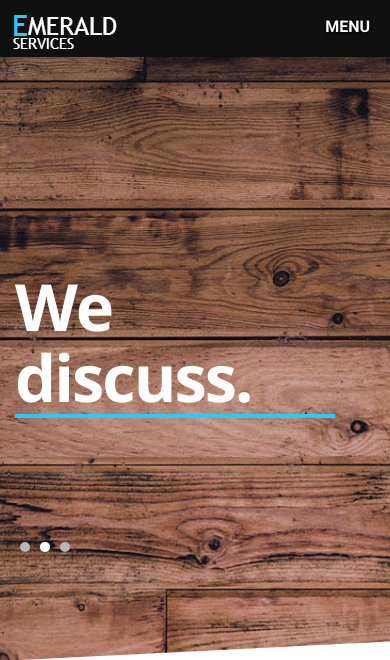
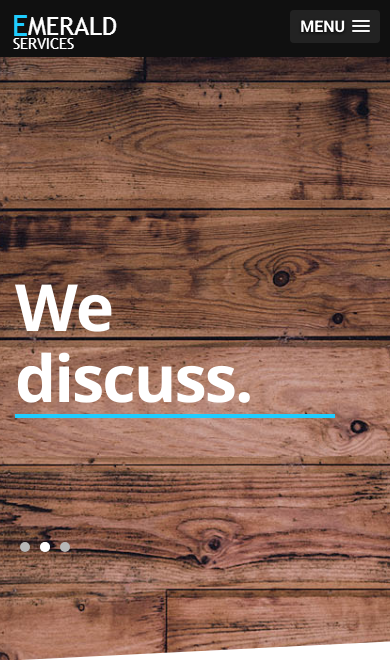
Before and after one commit to shrenicshah/Emerald, a PHP site: page / in a window 390 px wide. Shown: the top 660 px of the page. Run offline with PHP 8.4, Linux system fonts and the light colour scheme.

Commit message:
Mobile nav possible fix

```diff
--- a/css/slicknav.css
+++ b/css/slicknav.css
@@ -4,10 +4,10 @@
 
 .slicknav_btn { position: relative; display: block; vertical-align: middle; float: right; padding: 0.438em 0.625em 0.438em 0.625em; line-height: 1.125em; cursor: pointer; }
 .slicknav_menu  .slicknav_menutxt { display: block; line-height: 1.188em; float: left; }
-/*.slicknav_menu .slicknav_icon { float: left; margin: 0.188em 0 0 0.438em; }*/
+.slicknav_menu .slicknav_icon { float: left; margin: 0.188em 0 0 0.438em; }
 .slicknav_menu .slicknav_no-text { margin: 0 }
 .slicknav_menu .slicknav_icon-bar { display: block; width: 1.125em; height: 0.125em; -webkit-border-radius: 1px; -moz-border-radius: 1px; border-radius: 1px; -webkit-box-shadow: 0 1px 0 rgba(0, 0, 0, 0.25); -moz-box-shadow: 0 1px 0 rgba(0, 0, 0, 0.25); box-shadow: 0 1px 0 rgba(0, 0, 0, 0.25); }
-/*.slicknav_btn .slicknav_icon-bar + .slicknav_icon-bar { margin-top: 0.188em }*/
+.slicknav_btn .slicknav_icon-bar + .slicknav_icon-bar { margin-top: 0.188em }
 .slicknav_nav { clear: both }
 .slicknav_nav ul,
 .slicknav_nav li { display: block }
@@ -46,7 +46,7 @@
 	-webkit-border-radius: 4px;
 	-moz-border-radius: 4px;
 	border-radius: 4px;
-	/*background-color: #222222;*/
+	background-color: #222222;
 }
 /* Button Text */
 .slicknav_menu  .slicknav_menutxt {
@@ -56,7 +56,7 @@
 }
 /* Button Lines */
 .slicknav_menu .slicknav_icon-bar {
-  /*background-color: #f5f5f5;*/
+  background-color: #f5f5f5;
 }
 .slicknav_menu {
 	background:#101010;
```
